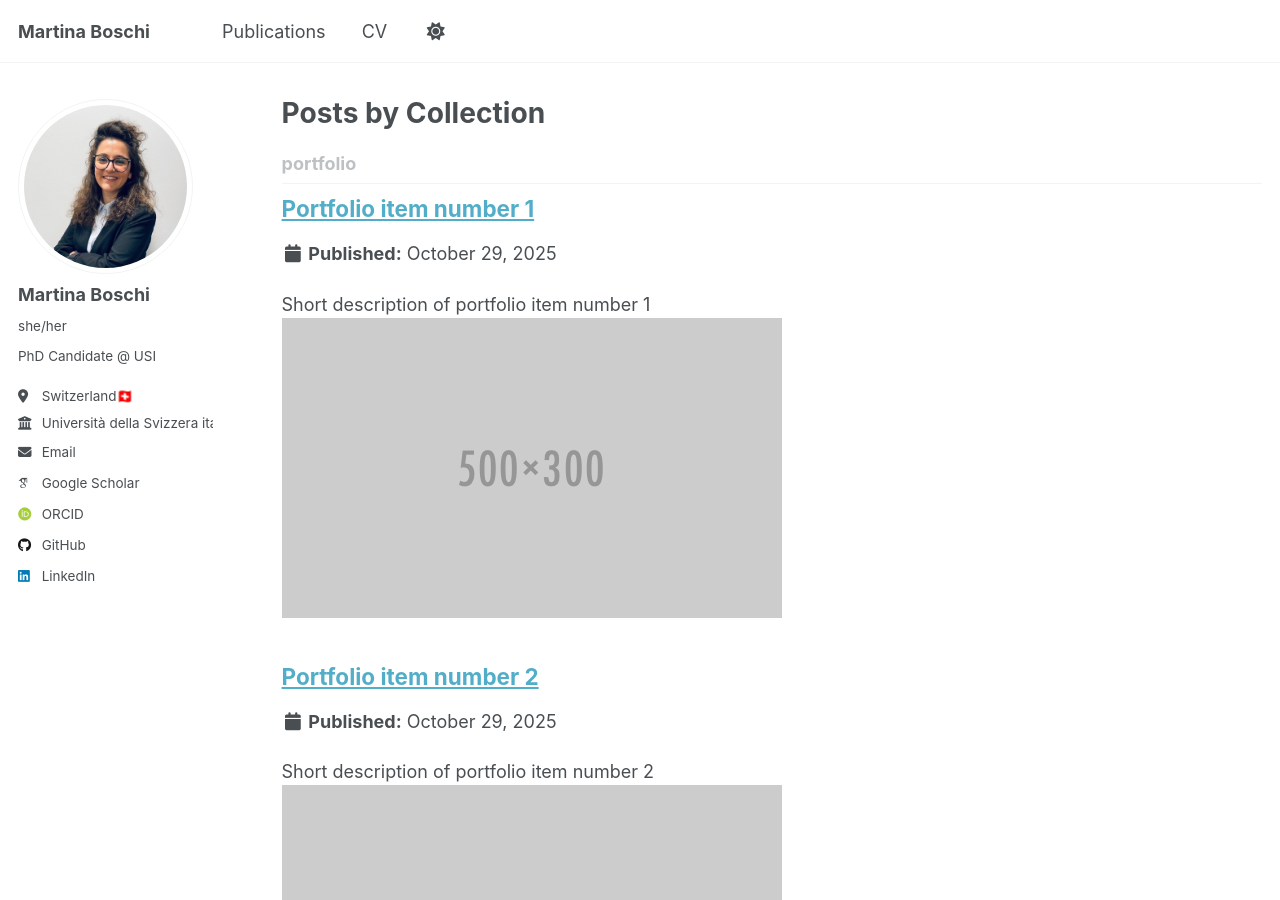
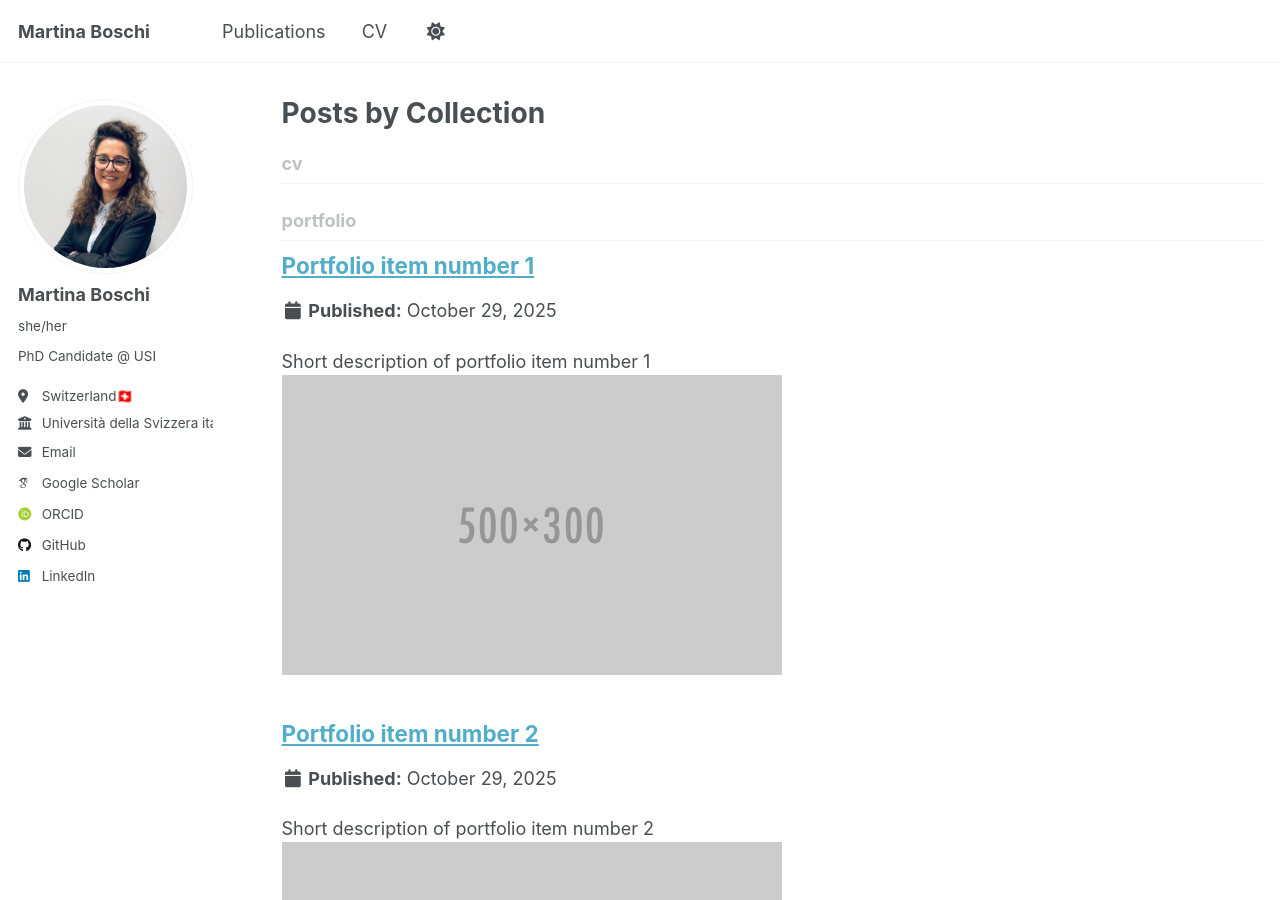
Before and after one commit to martinaboschi/martinaboschi.github.io, a Jekyll site: the page built from _pages/collection-archive.html, in a window 1280 px wide and 900 px high. Built offline with Jekyll 4.4.1, drawn with Linux system fonts in a browser that asks for light colours; some web fonts are replaced; a script that is not in the unit is left out.

Commit message:
Update _config.yml

```diff
--- a/_config.yml
+++ b/_config.yml
@@ -230,6 +230,9 @@ collections:
   talks:
     output: true
     permalink: /:collection/:path/
+  cv:
+    output: true
+    permalink: /:collection/:path/
 
 
 # These settings control how pages and collections are included in the site
@@ -287,6 +290,14 @@ defaults:
       layout: talk
       author_profile: true
       share: true
+  - scope:
+      path: ""
+      type: cv
+    values:
+      layout: single
+      author_profile: true
+      share: true
+      comments: false
 
 
 # Sass/SCSS
```
